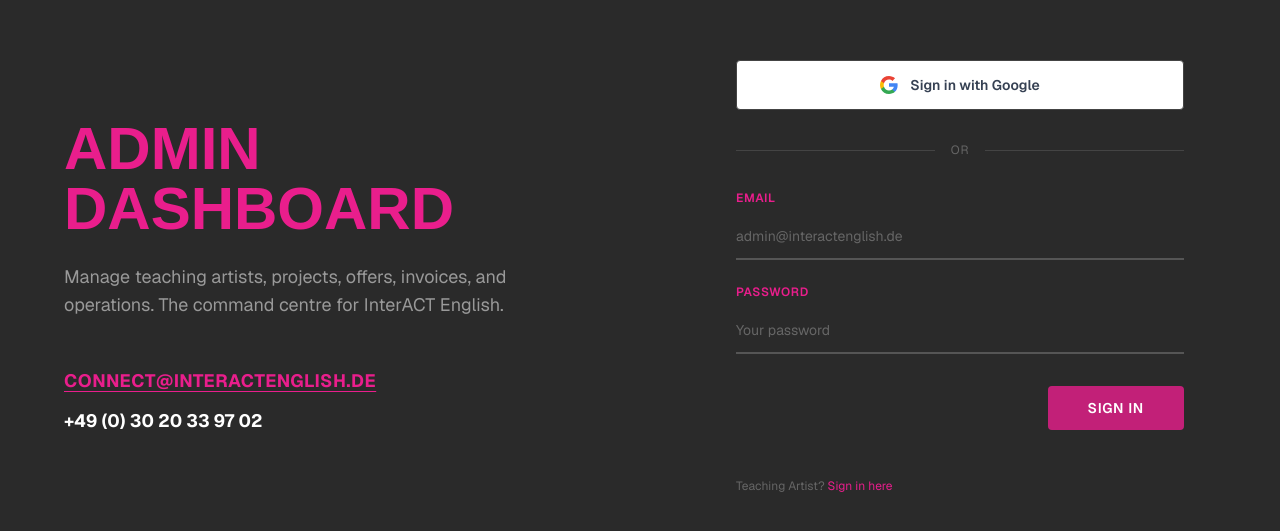
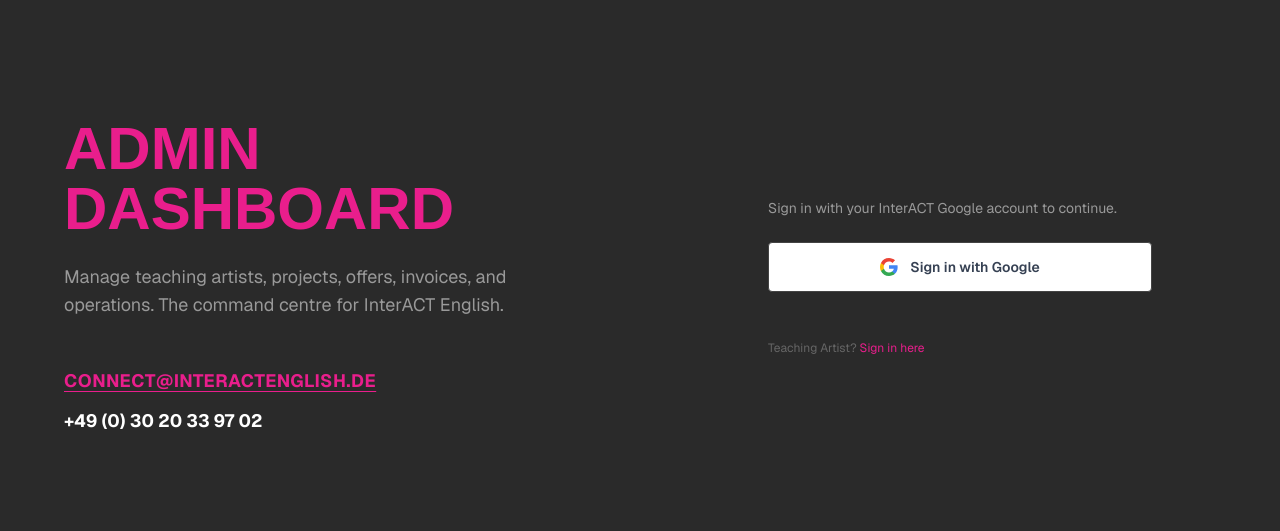
Before and after one commit to markhansen81/interact-portal, a Next.js app: page /auth/admin in a window 1280 px wide. Shown: the part 123-654 px from the top of the page. Built offline with nearby package versions, Linux system fonts and the light colour scheme.

Commit message:
Remove email/password from admin login — Google SSO only

```diff
--- a/src/app/auth/admin/page.tsx
+++ b/src/app/auth/admin/page.tsx
@@ -7,19 +7,14 @@ import { useSearchParams } from "next/navigation";
 import { Suspense } from "react";
 
 function AdminLoginForm() {
-  const [email, setEmail] = useState("");
-  const [password, setPassword] = useState("");
-  const [error, setError] = useState<string | null>(null);
-  const [loading, setLoading] = useState(false);
   const [googleLoading, setGoogleLoading] = useState(false);
   const searchParams = useSearchParams();
 
   const urlError = searchParams.get("error");
-  const displayError = error ?? (
+  const displayError =
     urlError === "domain" ? "Only @interactenglish.de accounts can access the admin portal." :
     urlError === "not_admin" ? "This Google account does not have admin access." :
-    null
-  );
+    null;
 
   async function handleGoogleSSO() {
     setGoogleLoading(true);
@@ -29,41 +24,10 @@ function AdminLoginForm() {
       options: {
         redirectTo: `${window.location.origin}/auth/callback?next=/admin&source=admin`,
         queryParams: {
-          hd: "interactenglish.de", // hint Google to show only @interactenglish.de accounts
+          hd: "interactenglish.de",
         },
       },
     });
-  }
-
-  async function handleLogin(e: React.FormEvent) {
-    e.preventDefault();
-    setLoading(true);
-    setError(null);
-
-    const supabase = createClient();
-    const { data, error } = await supabase.auth.signInWithPassword({ email, password });
-
-    if (error) {
-      setError(error.message);
-      setLoading(false);
-      return;
-    }
-
-    // Verify admin role
-    const { data: profile } = await supabase
-      .from("profiles")
-      .select("role")
-      .eq("id", data.user.id)
-      .single();
-
-    if (profile?.role !== "admin") {
-      await supabase.auth.signOut();
-      setError("This account is not an admin. Use the TA login instead.");
-      setLoading(false);
-      return;
-    }
-
-    window.location.href = "/admin";
   }
 
   return (
@@ -92,9 +56,9 @@ function AdminLoginForm() {
         </div>
       </div>
 
-      {/* Right side — form */}
+      {/* Right side — SSO */}
       <div className="flex w-full lg:w-1/2 items-center justify-center p-8">
-        <div className="w-full max-w-md">
+        <div className="w-full max-w-sm">
           {/* Mobile logo */}
           <div className="lg:hidden mb-10">
             <h1
@@ -106,7 +70,10 @@ function AdminLoginForm() {
             <p className="mt-2 text-sm text-[#999]">InterACT English Management</p>
           </div>
 
-          {/* Google SSO — primary */}
+          <p className="text-[#999] text-sm mb-6">
+            Sign in with your InterACT Google account to continue.
+          </p>
+
           <button
             onClick={handleGoogleSSO}
             disabled={googleLoading}
@@ -121,59 +88,9 @@ function AdminLoginForm() {
             {googleLoading ? "Redirecting..." : "Sign in with Google"}
           </button>
 
-          {/* Divider */}
-          <div className="my-8 flex items-center gap-4">
-            <div className="h-px flex-1 bg-[#444]" />
-            <span className="text-xs text-[#666] uppercase tracking-wider">or</span>
-            <div className="h-px flex-1 bg-[#444]" />
-          </div>
-
-          {/* Email/password fallback */}
-          <form onSubmit={handleLogin} className="space-y-6">
-            <div>
-              <label className="block text-xs font-semibold uppercase tracking-wider text-[#E91E8C] mb-2">
-                Email
-              </label>
-              <input
-                id="email"
-                type="email"
-                value={email}
-                onChange={(e) => setEmail(e.target.value)}
-                required
-                className="block w-full border-b-2 border-[#555] bg-transparent px-0 py-3 text-sm text-white placeholder:text-[#666] focus:border-[#E91E8C] focus:outline-none transition-colors"
-                placeholder="admin@interactenglish.de"
-              />
-            </div>
-
-            <div>
-              <label className="block text-xs font-semibold uppercase tracking-wider text-[#E91E8C] mb-2">
-                Password
-              </label>
-              <input
-                id="password"
-                type="password"
-                value={password}
-                onChange={(e) => setPassword(e.target.value)}
-                required
-                className="block w-full border-b-2 border-[#555] bg-transparent px-0 py-3 text-sm text-white placeholder:text-[#666] focus:border-[#E91E8C] focus:outline-none transition-colors"
-                placeholder="Your password"
-              />
-            </div>
-
-            {displayError && (
-              <p className="text-sm text-red-400">{displayError}</p>
-            )}
-
-            <div className="flex justify-end pt-2">
-              <button
-                type="submit"
-                disabled={loading}
-                className="rounded-sm bg-[#E91E8C]/80 px-10 py-3 text-sm font-semibold uppercase tracking-wider text-white transition-colors hover:bg-[#E91E8C] disabled:opacity-50"
-              >
-                {loading ? "Signing in..." : "Sign in"}
-              </button>
-            </div>
-          </form>
+          {displayError && (
+            <p className="mt-4 text-sm text-red-400">{displayError}</p>
+          )}
 
           <p className="mt-12 text-xs text-[#666]">
             Teaching Artist? <Link href="/auth/login" className="text-[#E91E8C] hover:underline">Sign in here</Link>
```
